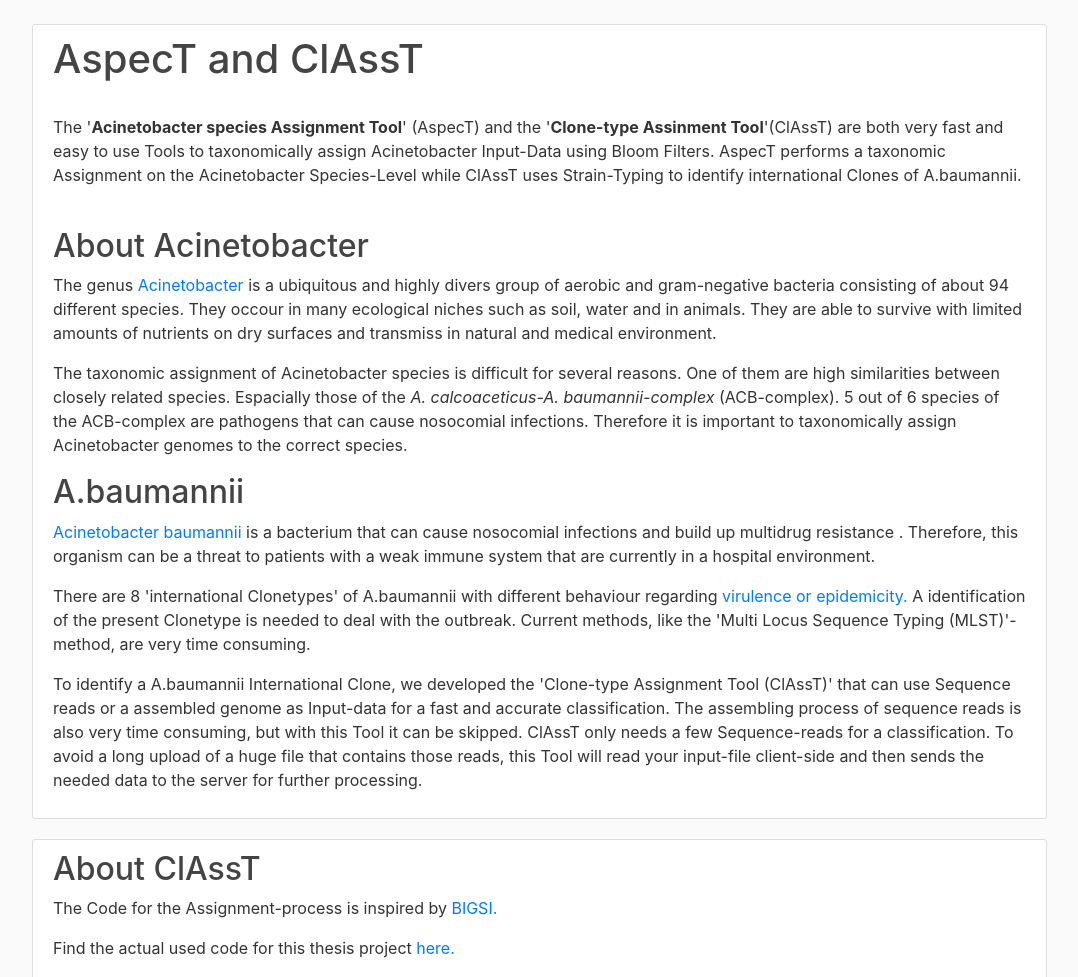
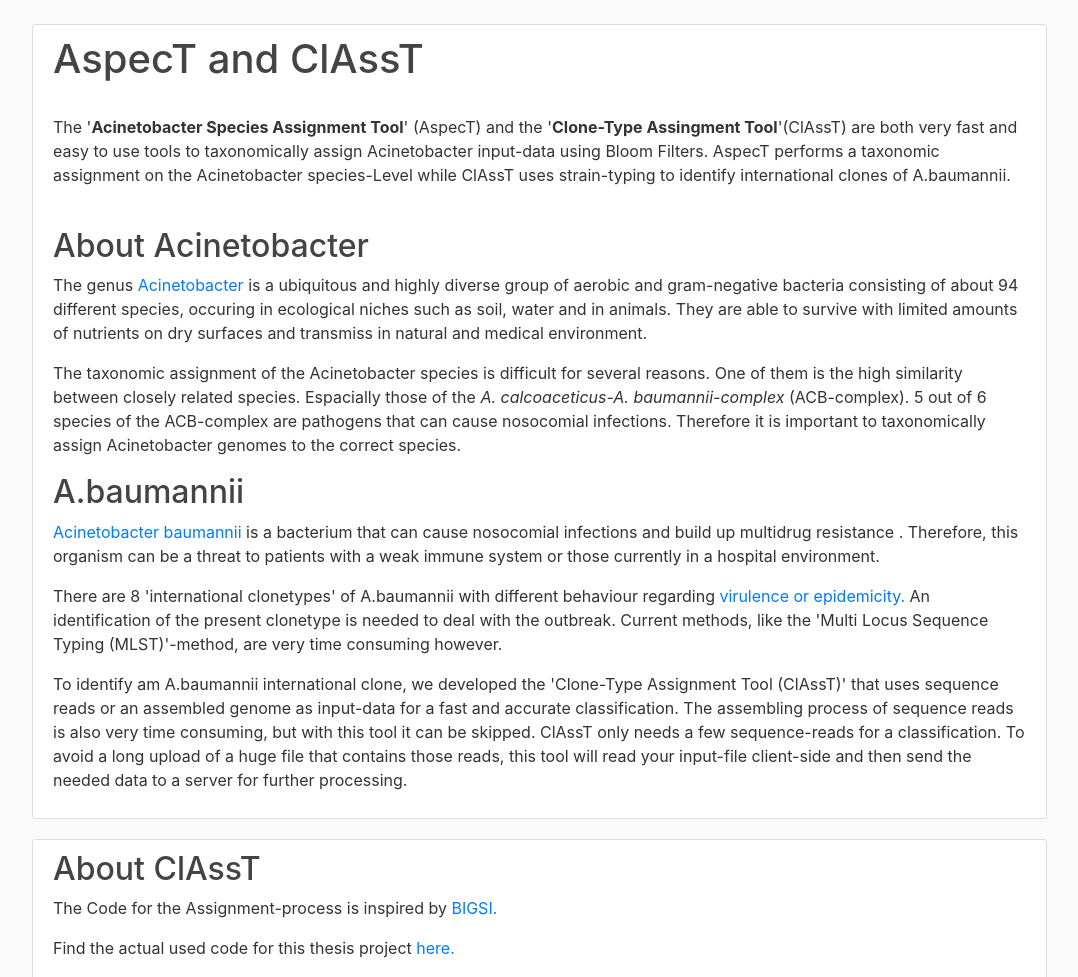
Before and after one commit to BIONF/AspecT, a Flask app: template templates/About.html in a window 1280 px wide. Shown: the part 56-1033 px from the top of the page, without its empty margins (53-1131 px from the left). Run offline with Flask 2, Linux system fonts and the light colour scheme; the template is opened without the code that fills it, so the values that code supplies are empty; parts of the project's set-up code (start-up, migrations or seed data) failed here and were passed over; some libraries are stand-ins or nearby versions.

Commit message:
spelling

```diff
--- a/templates/About.html
+++ b/templates/About.html
@@ -6,37 +6,36 @@
             <h1> AspecT and ClAssT</h1>
             <br>
             <p>
-            The '<b>Acinetobacter species Assignment Tool</b>' (AspecT) and the '<b>Clone-type Assinment Tool</b>'(ClAssT) are both very fast and easy to use Tools to taxonomically assign Acinetobacter Input-Data using Bloom Filters.
-            AspecT performs a taxonomic Assignment on the Acinetobacter Species-Level while ClAssT uses Strain-Typing to
-            identify international Clones of A.baumannii.
+            The '<b>Acinetobacter Species Assignment Tool</b>' (AspecT) and the '<b>Clone-Type Assingment Tool</b>'(ClAssT) are both very fast and easy to use tools to taxonomically assign Acinetobacter input-data using Bloom Filters.
+            AspecT performs a taxonomic assignment on the Acinetobacter species-Level while ClAssT uses strain-typing to
+            identify international clones of A.baumannii.
             </p>
             <br>
               <h2>About Acinetobacter</h2>
 
-              <p> The genus  <a href="https://en.wikipedia.org/wiki/Acinetobacter">Acinetobacter </a> is a ubiquitous and highly divers group of aerobic and gram-negative bacteria consisting of about 94 different species.
-                  They occour in many ecological niches such as soil, water and in animals. They are able to survive with limited amounts of nutrients on dry surfaces and transmiss in natural and medical environment.
+              <p> The genus  <a href="https://en.wikipedia.org/wiki/Acinetobacter">Acinetobacter </a> is a ubiquitous and highly diverse group of aerobic and gram-negative bacteria consisting of about 94 different species, occuring in ecological niches such as soil, water and in animals. They are able to survive with limited amounts of nutrients on dry surfaces and transmiss in natural and medical environment.
               </p>
-              <p> The taxonomic assignment of Acinetobacter species is difficult for several reasons. One of them are high similarities between closely related species.
+              <p> The taxonomic assignment of the Acinetobacter species is difficult for several reasons. One of them is the high similarity between closely related species.
                   Espacially those of the <em>A. calcoaceticus-A. baumannii-complex</em> (ACB-complex). 5 out of 6 species of the ACB-complex are pathogens that can cause nosocomial infections.
                   Therefore it is important to taxonomically assign Acinetobacter genomes to the correct species.
               </p>
               <h2>{{ 'A.baumannii' }}</h2>
               <p> <a href="https://en.wikipedia.org/wiki/Acinetobacter_baumannii"> Acinetobacter baumannii </a> is a
                   bacterium that can cause nosocomial infections and build up multidrug resistance . Therefore, this
-                  organism can be a threat to patients with a weak immune system that are currently in a hospital environment.</p>
+                  organism can be a threat to patients with a weak immune system or those currently in a hospital environment.</p>
                 <p>
-                  There are 8 'international Clonetypes' of A.baumannii with different behaviour regarding
-                    <a href="https://www.ncbi.nlm.nih.gov/pmc/articles/PMC2850921/" >virulence or epidemicity. </a> A
-                    identification of the present Clonetype is needed to deal with the outbreak. Current methods, like the
-                    'Multi Locus Sequence Typing (MLST)'-method, are very time consuming.
+                  There are 8 'international clonetypes' of A.baumannii with different behaviour regarding
+                    <a href="https://www.ncbi.nlm.nih.gov/pmc/articles/PMC2850921/" >virulence or epidemicity. </a> An
+                    identification of the present clonetype is needed to deal with the outbreak. Current methods, like the
+                    'Multi Locus Sequence Typing (MLST)'-method, are very time consuming however.
                 </p>
                 <p>
-                    To identify a A.baumannii International Clone, we developed the 'Clone-type Assignment Tool (ClAssT)' that can use
-                    Sequence reads or a assembled genome as Input-data for a fast
+                    To identify am A.baumannii international clone, we developed the 'Clone-Type Assignment Tool (ClAssT)' that uses
+                    sequence reads or an assembled genome as input-data for a fast
                     and accurate classification. The assembling process of sequence reads is also
-                    very time consuming, but with this Tool it can be skipped. ClAssT only needs a few Sequence-reads for
-                    a classification. To avoid a long upload of a huge file that contains those reads, this Tool will read
-                    your input-file client-side and then sends the needed data to the server for further processing.
+                    very time consuming, but with this tool it can be skipped. ClAssT only needs a few sequence-reads for
+                    a classification. To avoid a long upload of a huge file that contains those reads, this tool will read
+                    your input-file client-side and then send the needed data to a server for further processing.
                 </p>
           </div>
         </article>
@@ -125,8 +124,8 @@
               <details>
                   <summary><b> Classification with Support Vector Machine</b></summary>
                   <p> The Tool generates a vector, each vector element holds the score of a selected filter. To assign the
-                  result vector to one of the selected organisms (or none of them), a Machine Learning method called
-                  'Support Vector Machine (SVM)' has been used. SVM needs training-data for classification, the following
+                  result vector to one of the selected organisms (or none of them), a machine learning method called
+                  'Support Vector Machine (SVM)' was used. SVM needs training-data for classification: the following
                   vectors have been used as training-data for your assignment: </p>
                   <!-- Sources for table -->
                   <!-- https://sarahleejane.github.io/learning/python/2015/08/09/simple-tables-in-webapps-using-flask-and-pandas-with-python.html -->
@@ -137,7 +136,7 @@
               </details>
               <details>
                   <summary> <b> bla-OXA-genes</b></summary>
-                  <p> The following bla-OXA-Families are currently available:</p>
+                  <p> The following bla-OXA-families are currently available:</p>
                   {% for id in oxa_ids%}
                      <p>{{ id }} </p>
                   {% endfor %}
@@ -149,13 +148,13 @@
           <div class="media-body">
 
             <h2>{{ 'About AspecT' }}</h2>
-            <p> AspecT works roughly the same like ClAssT. For a Taxonomic Assignment to be performed on the species level the input-data is processed with the same File-Reader and the Bloom Filter are
-                searched through the same modules. For each species up to 4 different assembled genomes (if availabe) were used as reference-data for the Bloom Filters.
-                Only a small amount of k-mers are needed for the species assignment. AspecT uses only every 500th k-mere of a assembled genome and only every 10th k-mer of a Sequence-Read.
+            <p> AspecT works roughly the same as ClAssT. For a taxonomic assignment to be performed on the species level the input-data is processed with the same file-reader and the Bloom Filter is
+                run over the same modules. For each species up to 4 different assembled genomes (if availabe) were used as reference-data for the Bloom Filters.
+                Only a small amount of k-mers are needed for the species assignment. AspecT uses only every 500th k-mere of a assembled genome and only every 10th k-mer of a sequence-Read.
                 <br> The Support Vector Machine (SVM) was further improved using the radial basis function as kernel-function with a regularization parameter of C = 1.5.
                 </p>
               <p></p>
-              <p> This tool was tested and evaluated with over 3600 Acinetobacter genomes and reached an high accuracy of 99.52%.
+              <p> This tool was tested and evaluated with over 3600 Acinetobacter genomes and reached an accuracy of 99.52%.
                   Regardless, we do not take over any liability for any false results and classifications.</p>
               <p> The used code can be found <a href="https://github.com/Dominik0304/AspecT">here</a> on Github.  </p>
             <h4> How it Works </h4>
@@ -169,7 +168,7 @@
               <details>
                   <summary> <b> Used reference-data</b></summary>
                   <p> The Tool uses a set of up to 4 Assemblys (if available) per Species. <br>
-                      The used Training-Data for the SVM can be found <a href="https://github.com/Dominik0304/AspecT">here</a>.</p>
+                      The used training-data for the SVM can be found <a href="https://github.com/Dominik0304/AspecT">here</a>.</p>
                   <table>
                   <tr>
                     <th>Species  </th>
```
Also changed, not shown: templates/species.html (+10 -10 lines).
